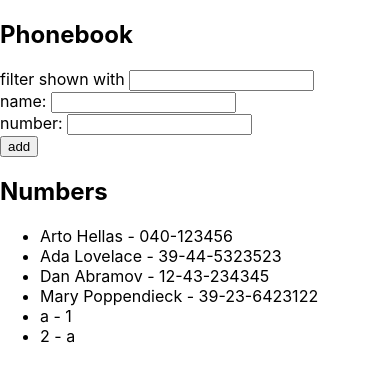
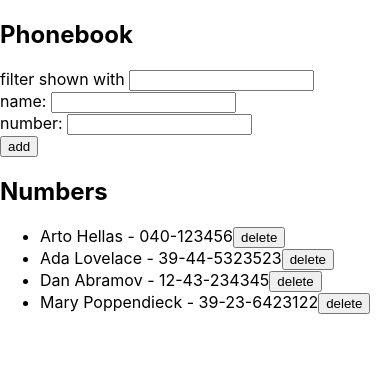
Before and after one commit to ivilches/fullstackopen, a React (Create React App) app in the folder part2/phonebook/: page / in a window 390 px wide. Shown: the top 382 px of the page. Built offline with nearby package versions, Linux system fonts and the light colour scheme; data requests are answered from the project's data file.

Commit message:
Exercise 2.17: Phonebook step 9

```diff
--- a/part2/phonebook/db.json
+++ b/part2/phonebook/db.json
@@ -19,16 +19,6 @@
       "name": "Mary Poppendieck",
       "number": "39-23-6423122",
       "id": 4
-    },
-    {
-      "id": "VD2hewY_",
-      "name": "a",
-      "number": "1"
-    },
-    {
-      "id": "L_bj_dXb",
-      "name": "2",
-      "number": "a"
     }
   ]
 }
--- a/part2/phonebook/src/App.js
+++ b/part2/phonebook/src/App.js
@@ -4,6 +4,7 @@ import shortid from 'shortid';
 import SearchFilter from './components/SearchFilter';
 import EntryForm from './components/EntryForm';
 import EntryList from './components/EntryList';
+import Entry from './components/Entry';
 import entriesService from './services/entries';
 
 
@@ -63,6 +64,22 @@ const App = () => {
     setSearchTerm(event.target.value);
   }
 
+  const deleteEntry = (entry) => async () => {
+    if (!window.confirm(`Delete`)) {
+      return;
+    }
+
+    try {
+      await entriesService.remove(entry.id);
+      setEntries(entries.filter(e => e.id !== entry.id));
+    } catch (error) {
+      if (error?.response?.status !== 404) {
+        alert('an error has occured');
+      }
+      console.error(error);
+    }
+  }
+
   return (
     <div>
       <h2>Phonebook</h2>
@@ -75,7 +92,10 @@ const App = () => {
         onChangeNewNumber={handleNewNumberChange}
       />
       <h2>Numbers</h2>
-      <EntryList persons={entriesToShow} />
+      <EntryList
+        persons={entriesToShow}
+        deleteAction={deleteEntry}
+      />
     </div>
   )
 }
--- a/part2/phonebook/src/components/Entry.jsx
+++ b/part2/phonebook/src/components/Entry.jsx
@@ -1,9 +1,10 @@
 import React from 'react'
 
-const Entry = ({ person }) => {
+const Entry = ({ person, deleteAction }) => {
   return (
     <li>
-      {person.name} - {person.number}
+      <span>{person.name} - {person.number}</span>
+      <button onClick={deleteAction}>delete</button>
     </li>
   )
 }
--- a/part2/phonebook/src/components/EntryList.jsx
+++ b/part2/phonebook/src/components/EntryList.jsx
@@ -2,12 +2,16 @@ import React from 'react';
 
 import Entry from './Entry';
 
-const EntryList = ({ persons }) => {
+const EntryList = ({ persons, deleteAction }) => {
   return (
     <ul>
       {
         persons.map(p =>
-          <Entry key={p.id} person={p} />)
+          <Entry
+            key={p.id}
+            person={p}
+            deleteAction={deleteAction(p)}
+          />)
       }
     </ul>
   )
--- a/part2/phonebook/src/services/entries.js
+++ b/part2/phonebook/src/services/entries.js
@@ -10,7 +10,11 @@ const getAll  = async () => {
 const create = async (entry) =>
   await axios.post(baseUrl, entry);
 
+const remove = async (id) =>
+  await axios.delete(`${baseUrl}/${id}`);
+
 export default {
   getAll,
   create,
+  remove,
 }
```
